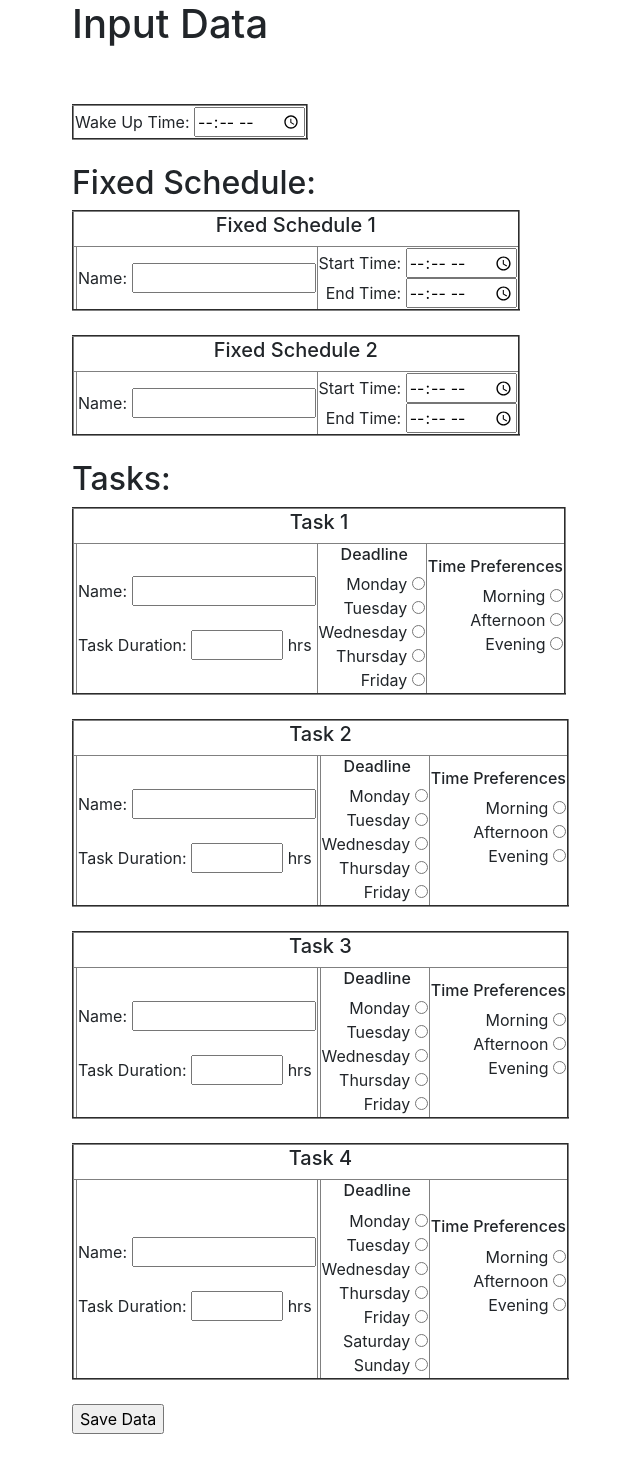
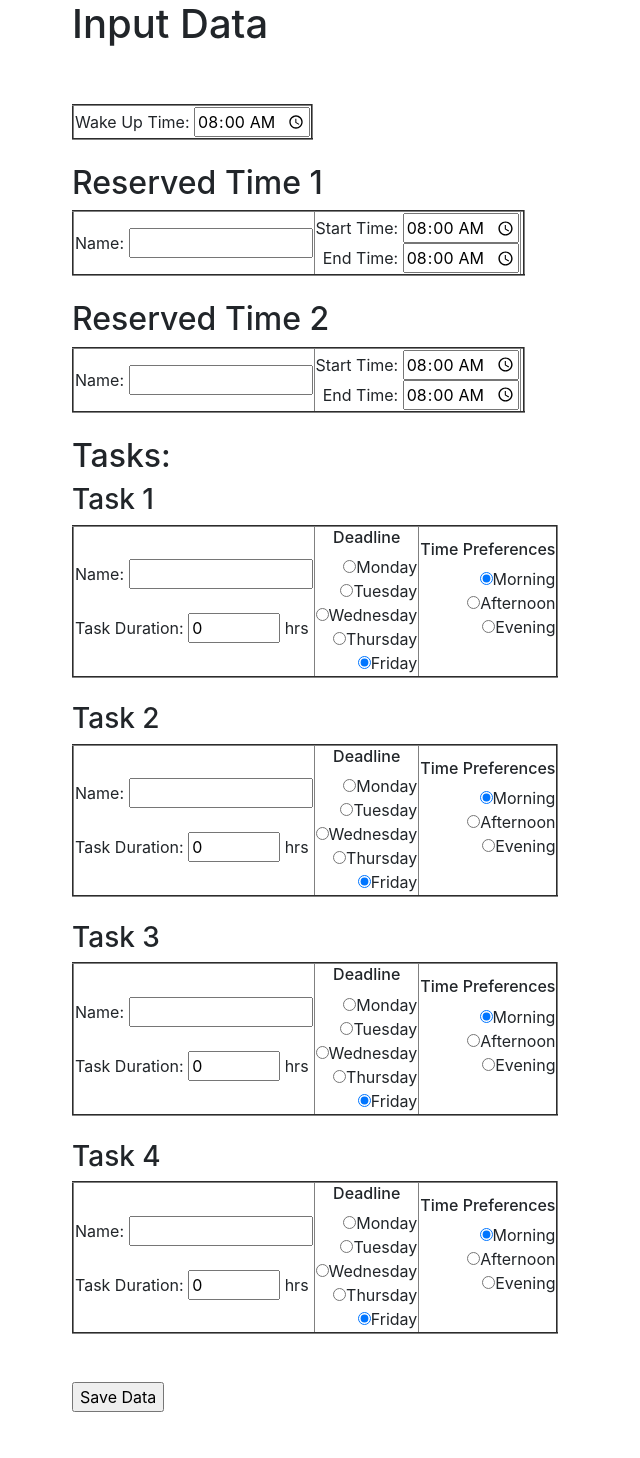
Before and after one commit to bjRichardLiu/PlanEase, a Flask app: page / in a window 1280 px wide. Shown: the part 56-1514 px from the top of the page, without its empty margins (13-653 px from the left). After the commit the page ends 1468 px from the top, so only its background shows below. Run offline with Flask 3, Linux system fonts and the light colour scheme; a user stored in the database is signed in; some libraries are stand-ins or nearby versions.

Commit message:
Updated views.py and home.html
Successfully get the value from html

```diff
--- a/website/templates/home.html
+++ b/website/templates/home.html
@@ -10,250 +10,194 @@
     <br>
     <br>
     <form method="POST" action="{{ url_for('views.home') }}">
+        <!-- Wake Up Time -->
         <table border="2" class="normal">
             <tbody>
                 <tr>
                     <td align="left">
                         Wake Up Time:
-                        <input type="time" id="wakeupTime" name="wakeupTime" required><br>
+                        <input type="time" id="wakeup_time" name="wakeup_time" value="08:00"><br>
                     </td>
                 </tr>
             </tbody>
         </table>
         <br>
-        <h2>Fixed Schedule:</h2>
+
+        <!-- Reserved Time 1 -->
+        <h2>Reserved Time 1</h2>
         <table border="2" class="normal">
             <tbody>
                 <tr>
-                    <td class="normal" align="center" colspan="5">
-                        <h5>Fixed Schedule 1</h5>
-                    </td>
-                </tr>
-                <tr>
-                    <td align="center"></td>
                     <td align="left">
                         Name:
-                        <input type="text" size="13" id="FS1_name" name="FS1_name" required><br>
+                        <input type="text" size="13" id="reserved_time_1" name="reserved_time_1" value=""><br>
                     </td>
                     <td align="right" class="wide">
                         Start Time:
-                          <input type="time" id="start_time1" name="start_time1" required><br>
+                        <input type="time" id="start_time_1" name="start_time_1" value="08:00"><br>
                         End Time:
-                          <input type="time" id="end_time1" name="end_time1" required><br>
+                        <input type="time" id="end_time_1" name="end_time_1" value="08:00"><br>
+                    </td>
+                    <td align="center">
                     </td>
                 </tr>
             </tbody>
         </table>
         <br>
+
+        <!-- Reserved Time 2 -->
+        <h2>Reserved Time 2</h2>
         <table border="2" class="normal">
             <tbody>
                 <tr>
-                    <td class="normal" align="center" colspan="5">
-                        <h5>Fixed Schedule 2</h5>
-                    </td>
-                </tr>
-                <tr>
-                    <td align="center"></td>
                     <td align="left">
                         Name:
-                        <input type="text" size="13" id="FS2_name" name="FS2_name" required><br>
+                        <input type="text" size="13" id="reserved_time_2" name="reserved_time_2" value=""><br>
                     </td>
                     <td align="right" class="wide">
                         Start Time:
-                          <input type="time" id="start_time2" name="start_time2" required><br>
+                        <input type="time" id="start_time_2" name="start_time_2" value="08:00"><br>
                         End Time:
-                          <input type="time" id="end_time2" name="end_time2" required><br>
+                        <input type="time" id="end_time_2" name="end_time_2" value="08:00"><br>
+                    </td>
+                    <td align="center">
                     </td>
                 </tr>
             </tbody>
         </table>
         <br>
+
+        <!-- Tasks -->
         <h2>Tasks:</h2>
+
+        <!-- Task 1 -->
+        <h3>Task 1</h3>
         <table border="2" class="normal">
             <tbody>
                 <tr>
-                    <td class="normal" align="center" colspan="5">
-                        <h5>Task 1</h5>
-                    </td>
-                </tr>
-                <tr>
-                    <td align="center"></td>
                     <td align="left">
                         Name:
-                        <input type="text" size="13" id="task_name" name="task_name" required><br>
+                        <input type="text" size="13" id="task_name_1" name="task_name_1" value=""><br>
                         <br>
                         Task Duration:
-                        <input type="text" size="4" id="timeRequired" name="timeRequired" required>&nbsphrs<br>
-                    </td>
+                        <input type="text" size="4" id="timeRequired_1" name="timeRequired_1" value="0">&nbsphrs<br>
                     </td>
                     <td align="right" class="wide">
                         <h6>Deadline&nbsp&nbsp&nbsp&nbsp</h6>
-                        Monday
-                        <input type="radio" id="deadline" name="deadline" value="deadline"><br>
-                        Tuesday
-                        <input type="radio" id="deadline" name="deadline" value="deadline"><br>
-                        Wednesday
-                        <input type="radio" id="deadline" name="deadline" value="deadline"><br>
-                        Thursday
-                        <input type="radio" id="deadline" name="deadline" value="deadline"><br>
-                        Friday
-                        <input type="radio" id="deadline" name="deadline" value="deadline"><br>
+                        <input type="radio" id="deadline_1" name="deadline_1" value="Monday">Monday<br>
+                        <input type="radio" id="deadline_1" name="deadline_1" value="Tuesday">Tuesday<br>
+                        <input type="radio" id="deadline_1" name="deadline_1" value="Wednesday">Wednesday<br>
+                        <input type="radio" id="deadline_1" name="deadline_1" value="Thursday">Thursday<br>
+                        <input type="radio" id="deadline_1" name="deadline_1" value="Friday" checked>Friday<br>
                     </td>
                     <td align="right" class="wide">
                         <h6>Time Preferences</h6>
-                        Morning
-                        <input type="radio" id="morning" name="morning" value="morning"><br>
-                        Afternoon
-                        <input type="radio" id="morning" name="morning" value="morning"><br>
-                        Evening
-                        <input type="radio" id="morning" name="morning" value="morning"><br>
+                        <input type="radio" id="morning_1" name="morning_1" value="Morning" checked>Morning<br>
+                        <input type="radio" id="morning_1" name="morning_1" value="Afternoon">Afternoon<br>
+                        <input type="radio" id="morning_1" name="morning_1" value="Evening">Evening<br>
                         <br>
                     </td>
                 </tr>
             </tbody>
         </table>
         <br>
+
+        <!-- Task 2 -->
+        <h3>Task 2</h3>
         <table border="2" class="normal">
             <tbody>
                 <tr>
-                    <td class="normal" align="center" colspan="5">
-                        <h5>Task 2</h5>
-                    </td>
-                </tr>
-                <tr>
-                    <td align="center"></td>
                     <td align="left">
                         Name:
-                        <input type="text" size="13" id="task_name" name="task_name" required><br>
+                        <input type="text" size="13" id="task_name_2" name="task_name_2" value=""><br>
                         <br>
                         Task Duration:
-                        <input type="text" size="4" id="timeRequired" name="timeRequired" required>&nbsphrs<br>
-                    </td>
-                    <td align="right" class="wide">
-
+                        <input type="text" size="4" id="timeRequired_2" name="timeRequired_2" value="0">&nbsphrs<br>
                     </td>
                     <td align="right" class="wide">
                         <h6>Deadline&nbsp&nbsp&nbsp&nbsp</h6>
-                        Monday
-                        <input type="radio" id="deadline" name="deadline" value="deadline"><br>
-                        Tuesday
-                        <input type="radio" id="deadline" name="deadline" value="deadline"><br>
-                        Wednesday
-                        <input type="radio" id="deadline" name="deadline" value="deadline"><br>
-                        Thursday
-                        <input type="radio" id="deadline" name="deadline" value="deadline"><br>
-                        Friday
-                        <input type="radio" id="deadline" name="deadline" value="deadline"><br>
+                        <input type="radio" id="deadline_2" name="deadline_2" value="Monday">Monday<br>
+                        <input type="radio" id="deadline_2" name="deadline_2" value="Tuesday">Tuesday<br>
+                        <input type="radio" id="deadline_2" name="deadline_2" value="Wednesday">Wednesday<br>
+                        <input type="radio" id="deadline_2" name="deadline_2" value="Thursday">Thursday<br>
+                        <input type="radio" id="deadline_2" name="deadline_2" value="Friday" checked>Friday<br>
                     </td>
                     <td align="right" class="wide">
                         <h6>Time Preferences</h6>
-                        Morning
-                        <input type="radio" id="morning" name="morning" value="morning"><br>
-                        Afternoon
-                        <input type="radio" id="morning" name="morning" value="morning"><br>
-                        Evening
-                        <input type="radio" id="morning" name="morning" value="morning"><br>
+                        <input type="radio" id="morning_2" name="morning_2" value="Morning" checked>Morning<br>
+                        <input type="radio" id="morning_2" name="morning_2" value="Afternoon">Afternoon<br>
+                        <input type="radio" id="morning_2" name="morning_2" value="Evening">Evening<br>
                         <br>
                     </td>
                 </tr>
             </tbody>
         </table>
         <br>
+
+        <!-- Task 3 -->
+        <h3>Task 3</h3>
         <table border="2" class="normal">
             <tbody>
                 <tr>
-                    <td class="normal" align="center" colspan="5">
-                        <h5>Task 3</h5>
-                    </td>
-                </tr>
-                <tr>
-                    <td align="center"></td>
                     <td align="left">
                         Name:
-                        <input type="text" size="13" id="task_name" name="task_name" required><br>
+                        <input type="text" size="13" id="task_name_3" name="task_name_3" value=""><br>
                         <br>
                         Task Duration:
-                        <input type="text" size="4" id="timeRequired" name="timeRequired" required>&nbsphrs<br>
-                    </td>
-                    <td align="right" class="wide">
-
+                        <input type="text" size="4" id="timeRequired_3" name="timeRequired_3" value="0">&nbsphrs<br>
                     </td>
                     <td align="right" class="wide">
                         <h6>Deadline&nbsp&nbsp&nbsp&nbsp</h6>
-                        Monday
-                        <input type="radio" id="deadline" name="deadline" value="deadline"><br>
-                        Tuesday
-                        <input type="radio" id="deadline" name="deadline" value="deadline"><br>
-                        Wednesday
-                        <input type="radio" id="deadline" name="deadline" value="deadline"><br>
-                        Thursday
-                        <input type="radio" id="deadline" name="deadline" value="deadline"><br>
-                        Friday
-                        <input type="radio" id="deadline" name="deadline" value="deadline"><br>
+                        <input type="radio" id="deadline_3" name="deadline_3" value="Monday">Monday<br>
+                        <input type="radio" id="deadline_3" name="deadline_3" value="Tuesday">Tuesday<br>
+                        <input type="radio" id="deadline_3" name="deadline_3" value="Wednesday">Wednesday<br>
+                        <input type="radio" id="deadline_3" name="deadline_3" value="Thursday">Thursday<br>
+                        <input type="radio" id="deadline_3" name="deadline_3" value="Friday" checked>Friday<br>
                     </td>
                     <td align="right" class="wide">
                         <h6>Time Preferences</h6>
-                        Morning
-                        <input type="radio" id="morning" name="morning" value="morning"><br>
-                        Afternoon
-                        <input type="radio" id="morning" name="morning" value="morning"><br>
-                        Evening
-                        <input type="radio" id="morning" name="morning" value="morning"><br>
+                        <input type="radio" id="morning_3" name="morning_3" value="Morning" checked>Morning<br>
+                        <input type="radio" id="morning_3" name="morning_3" value="Afternoon">Afternoon<br>
+                        <input type="radio" id="morning_3" name="morning_3" value="Evening">Evening<br>
                         <br>
                     </td>
                 </tr>
             </tbody>
         </table>
         <br>
+
+        <!-- Task 4 -->
+        <h3>Task 4</h3>
         <table border="2" class="normal">
             <tbody>
                 <tr>
-                    <td class="normal" align="center" colspan="5">
-                        <h5>Task 4</h5>
-                    </td>
-                </tr>
-                <tr>
-                    <td align="center"></td>
                     <td align="left">
                         Name:
-                        <input type="text" size="13" id="task_name" name="task_name" required><br>
+                        <input type="text" size="13" id="task_name_4" name="task_name_4" value=""><br>
                         <br>
                         Task Duration:
-                        <input type="text" size="4" id="timeRequired" name="timeRequired" required>&nbsphrs<br>
-                    </td>
-                    <td align="right" class="wide">
-
+                        <input type="text" size="4" id="timeRequired_4" name="timeRequired_4" value="0">&nbsphrs<br>
                     </td>
                     <td align="right" class="wide">
                         <h6>Deadline&nbsp&nbsp&nbsp&nbsp</h6>
-                        Monday
-                        <input type="radio" id="deadline" name="deadline" value="deadline"><br>
-                        Tuesday
-                        <input type="radio" id="deadline" name="deadline" value="deadline"><br>
-                        Wednesday
-                        <input type="radio" id="deadline" name="deadline" value="deadline"><br>
-                        Thursday
-                        <input type="radio" id="deadline" name="deadline" value="deadline"><br>
-                        Friday
-                        <input type="radio" id="deadline" name="deadline" value="deadline"><br>
-                        Saturday
-                        <input type="radio" id="deadline" name="deadline" value="deadline"><br>
-                        Sunday
-                        <input type="radio" id="deadline" name="deadline" value="deadline"><br>
+                        <input type="radio" id="deadline_4" name="deadline_4" value="Monday">Monday<br>
+                        <input type="radio" id="deadline_4" name="deadline_4" value="Tuesday">Tuesday<br>
+                        <input type="radio" id="deadline_4" name="deadline_4" value="Wednesday">Wednesday<br>
+                        <input type="radio" id="deadline_4" name="deadline_4" value="Thursday">Thursday<br>
+                        <input type="radio" id="deadline_4" name="deadline_4" value="Friday" checked>Friday<br>
                     </td>
                     <td align="right" class="wide">
                         <h6>Time Preferences</h6>
-                        Morning
-                        <input type="radio" id="morning" name="morning" value="morning"><br>
-                        Afternoon
-                        <input type="radio" id="morning" name="morning" value="morning"><br>
-                        Evening
-                        <input type="radio" id="morning" name="morning" value="morning"><br>
+                        <input type="radio" id="morning_4" name="morning_4" value="Morning" checked>Morning<br>
+                        <input type="radio" id="morning_4" name="morning_4" value="Afternoon">Afternoon<br>
+                        <input type="radio" id="morning_4" name="morning_4" value="Evening">Evening<br>
                         <br>
                     </td>
                 </tr>
             </tbody>
         </table>
+        <br>
+
         <br>
         <input type="submit" value="Save Data">
         <br>
--- a/website/views.py
+++ b/website/views.py
@@ -2,24 +2,22 @@ from flask import Blueprint, render_template, request, flash
 from flask_login import login_required, current_user
 from .models import Task, ReservedTime, WakeUpTime
 from . import db
-from .service import delete_user_data, get_user_schedule
-
+from .service import delete_user_data
 
 # split the application into multiple files
 views = Blueprint('views', __name__)
 
 @views.route('/', methods=['GET', 'POST'])
 @login_required
-# Generated by ChatGPT, debug needed
 def home():
     if request.method == 'POST':
         # Drop all tables of the user and accept new data
-        delete_user_data(current_user.id)
+        delete_user_data()
 
         # Get the data from the request
         wakeup_time_data = request.form.get('wakeup_time')
-        reserved_times_data = [request.form.get(f'reserved_time_{i}') for i in range(1, 3)]
-        tasks_data = [request.form.get(f'task_{i}') for i in range(1, 5)]
+        reserved_times_data = [data for data in range(1, 3)]
+        tasks_data = [task_data for task_data in range(1, 5)]
 
         # Save the data in the database
         new_wakeup_time = WakeUpTime(wakeUpTime=wakeup_time_data, user_id=current_user.id)
@@ -41,63 +39,37 @@ def parse_reserved_time_data(data):
     # Parse the data and return a dictionary with the parameters
     # Adjust this function based on your form field names and data types
     parsed_data = {
-        'data': data,
-        'beginTime': 0,  # Replace 0 with the actual parsed data for beginTime
-        'endTime': 0,    # Replace 0 with the actual parsed data for endTime
-        'weekdaysOnly': True,  # Replace True with the actual parsed data for weekdaysOnly
+        'data': request.form.get(f'reserved_time_{data}'),
+        'beginTime': request.form.get(f'start_time_{data}'),
+        'endTime': request.form.get(f'end_time_{data}'),
     }
     return parsed_data
 
-def parse_task_data(data):
-    # Parse the data and return a dictionary with the parameters
+def parse_task_data(task_data):
+    # Parsing individual task data
+    # task_data is the index of the task
     # Adjust this function based on your form field names and data types
+
+    # Mapping dictionary for time preference
+    time_preference_mapping = {
+        'Morning': 0,
+        'Afternoon': 1,
+        'Evening': 2
+    }
+
+    # Extract data for the current task
+    task = request.form.get(f'task_name_{task_data}')
+    time_required = request.form.get(f'timeRequired_{task_data}')
+    deadline = request.form.get(f'deadline_{task_data}')
+    morning = request.form.get(f'morning_{task_data}')
+    print(task, time_required, deadline, morning)
+
+    # Create the dictionary for the parsed data of the current task
     parsed_data = {
-        'data': data,
-        'morning': True,  # Replace True with the actual parsed data for morning
-        'weekdaysOnly': True,  # Replace True with the actual parsed data for weekdaysOnly
-        'deadline': 0,    # Replace 0 with the actual parsed data for deadline
-        'timeRequired': 0,  # Replace 0 with the actual parsed data for timeRequired
+        'data': task,
+        'timePreference': time_preference_mapping.get(morning),
+        'deadline': deadline,
+        'timeRequired': time_required,
     }
+
     return parsed_data
-
-
-
-
-
-
-
-
-"""
-@views.route('/', methods=['GET', 'POST'])
-@login_required
-def home():
-
-    if request.method == 'POST':
-        # drop all tables of the user, and accept new data
-        delete_user_data()
-        # Get the data from the request
-
-
-
-
-        task = request.form.get('task')
-        timeRequired = request.form.get('timeRequired')
-        priority = request.form.get('priority')
-        weekdaysOnly = request.form.get('weekdaysOnly')
-        deadline = request.form.get('deadline')
-
-        morning = request.form.get('morning')
-
-        if len(task) < 1:
-            flash('Task is too short!', category='error')
-        else:
-            newTask = Task(data=task, user_id=current_user.id)
-            db.session.add(newTask)
-            db.session.commit()
-            flash('Task added!', category='success')
-
-
-        # TODO load the new schedule
-
-    return render_template("home.html", user=current_user)
-"""
```
Also changed, not shown: website/__init__.py (+4 -4 lines), instance/database.db. Lines whose indentation alone changed are shown as unchanged.
